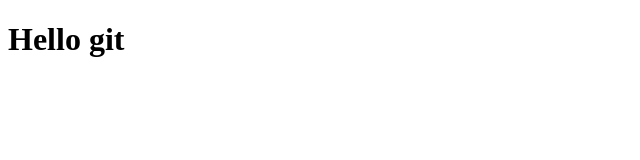
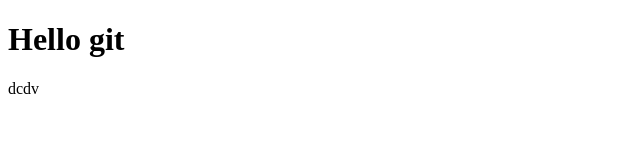
Before and after one commit to AslanNiyazbekov/git-course, a plain HTML site: page index.html in a window 1280 px wide. Shown: the full height of the page, 0-640 px from the left. Drawn offline with Linux system fonts and the light colour scheme.

Commit message:
изменение от 23,06

```diff
--- a/index.html
+++ b/index.html
@@ -8,5 +8,6 @@
 </head>
 <body>
     <h1>Hello git</h1>
+    <p>dcdv</p>
 </body>
 </html>
```
